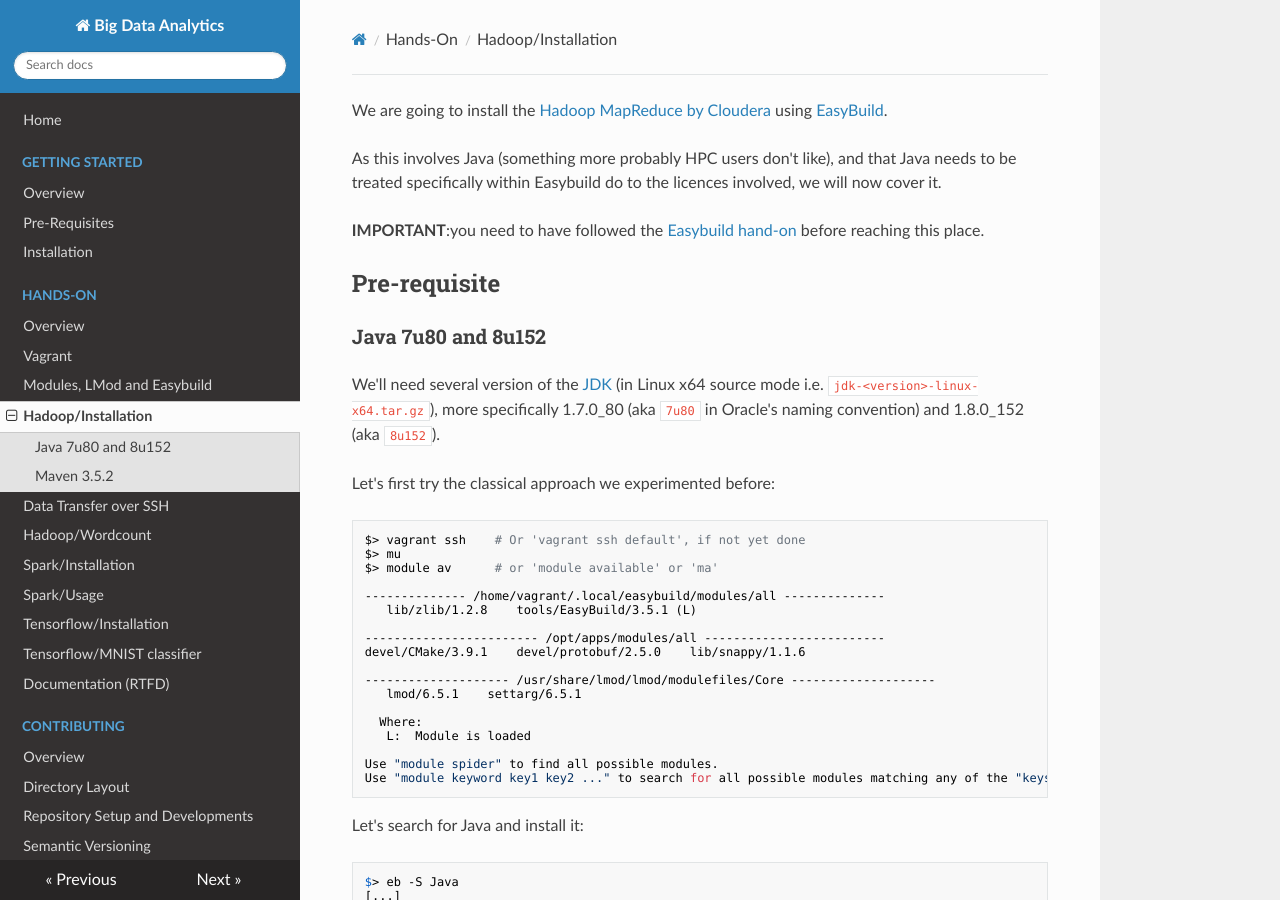
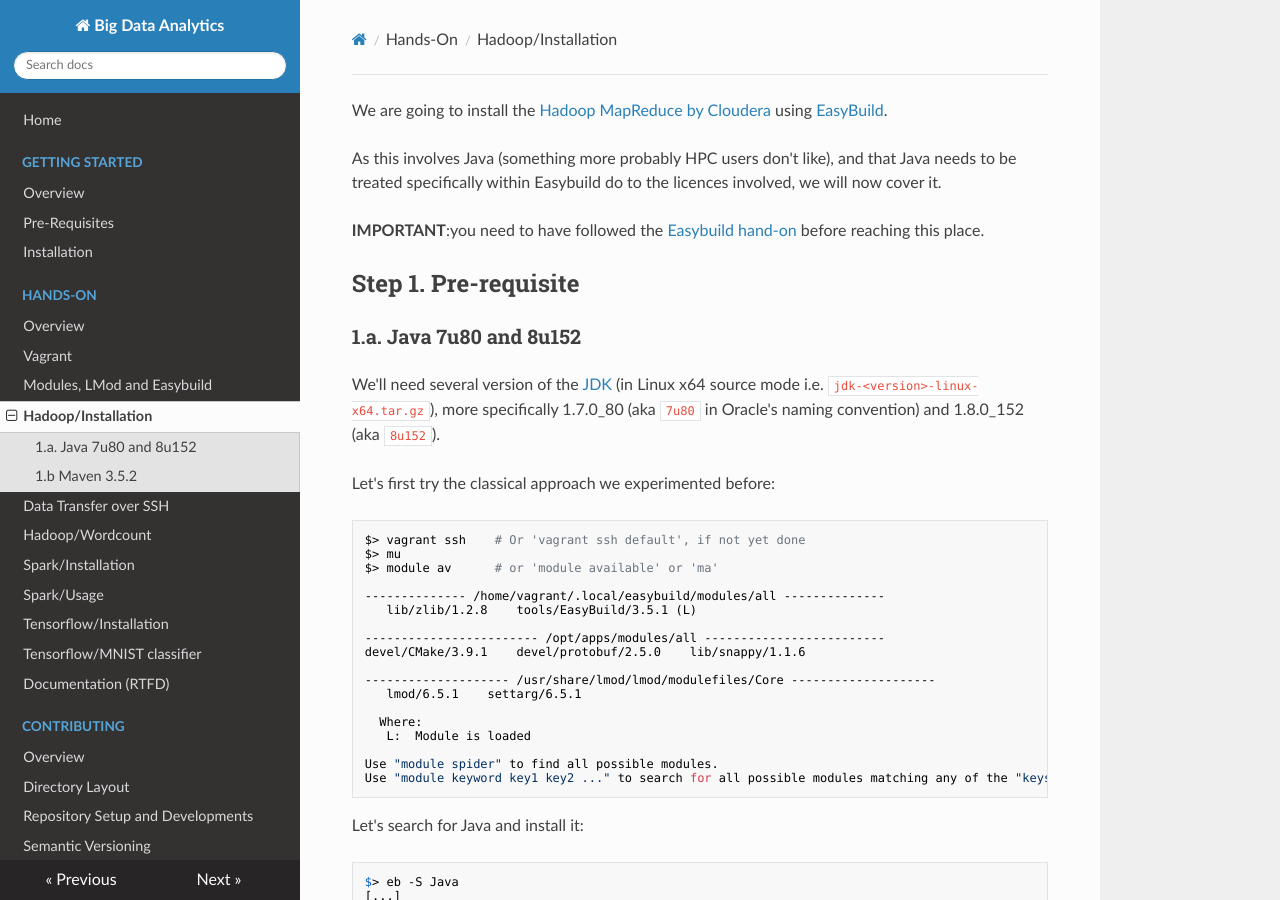
Before and after one commit to Falkor/tutorials-BD-ML, an MkDocs documentation site: the page built from docs/hands-on/hadoop/install.md, in a window 1280 px wide and 900 px high. Built offline with MkDocs 1.6.1, drawn with Linux system fonts in a browser that asks for light colours; nearby versions of some CDN libraries; old or Windows-style settings are respelled for this version of MkDocs; some of the changed text lies outside the part shown.

Commit message:
layout update
Signed-off-by: Sebastien Varrette <Sebastien.Varrette@uni.lu>

````diff
--- a/docs/hands-on/hadoop/install.md
+++ b/docs/hands-on/hadoop/install.md
@@ -5,9 +5,9 @@
 
 **IMPORTANT**:you need to have followed the [Easybuild hand-on](../easybuild.md) before reaching this place.
 
-## Pre-requisite
+## Step 1. Pre-requisite
 
-### Java 7u80 and 8u152
+### 1.a. Java 7u80 and 8u152
 
 We'll need several version of the [JDK](http://www.oracle.com/technetwork/java/javase/overview/index.html) (in Linux x64 source mode i.e. `jdk-<version>-linux-x64.tar.gz`), more specifically 1.7.0_80 (aka `7u80` in Oracle's naming convention) and 1.8.0_152 (aka `8u152`).
 
@@ -127,7 +127,7 @@
 ```
 
 
-### Maven 3.5.2
+### 1.b Maven 3.5.2
 
 We will also need an updated version of [Maven](https://maven.apache.org/) (3.5.2).
 
@@ -233,7 +233,7 @@
 ```
 
 
-## Hadoop Installation
+## Step 2. Hadoop Installation
 
 We're going to install the most recent  [Hadoop by Cloudera](https://www.cloudera.com/downloads/cdh/5-12-0.html) _i.e._ `Hadoop-2.6.0-cdh5.12.0-native.eb`.
 
````
Also changed, not shown: README.md (+2 -1 lines), docs/README.md (+2 -1 lines), docs/hands-on/hadoop/wordcount.md (+1 -1 lines), docs/hands-on/spark/usage.md (+3 -3 lines).
